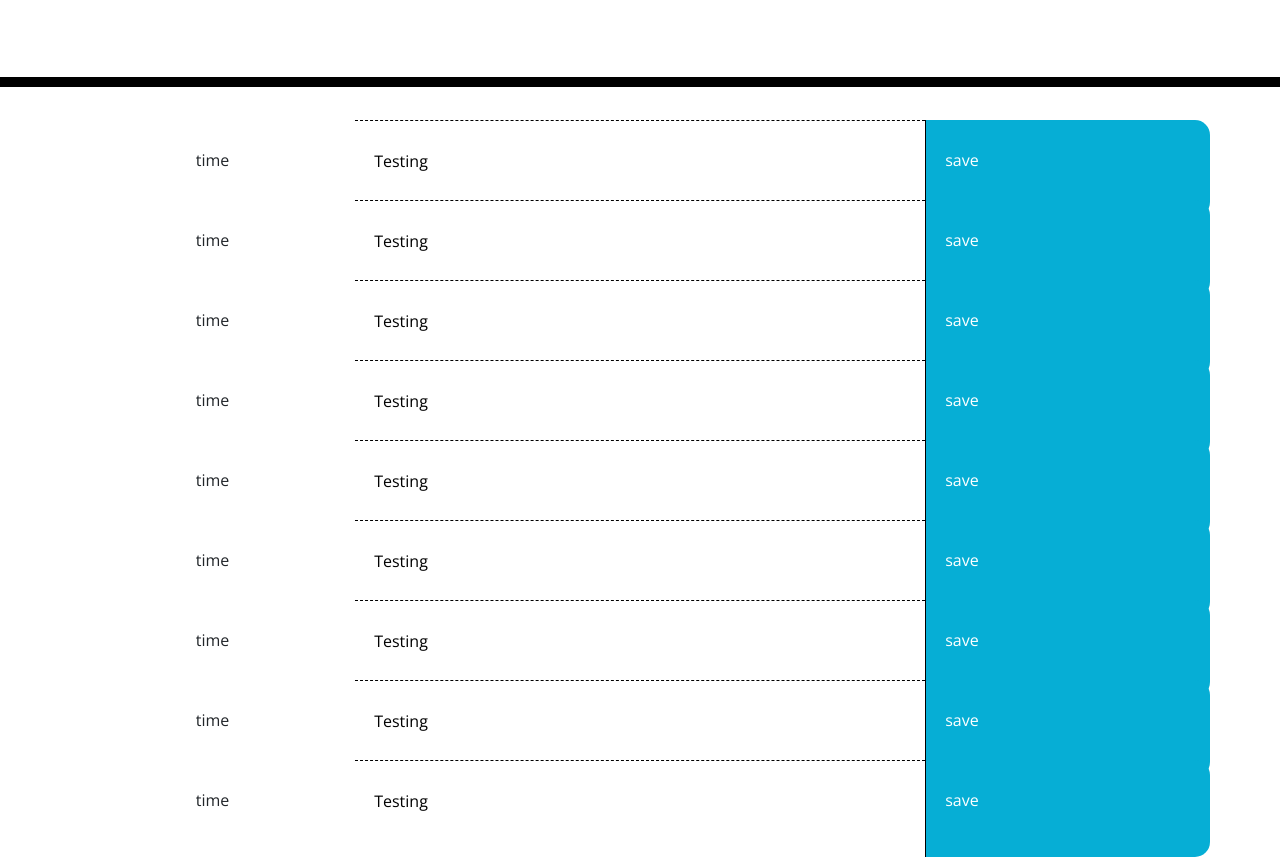
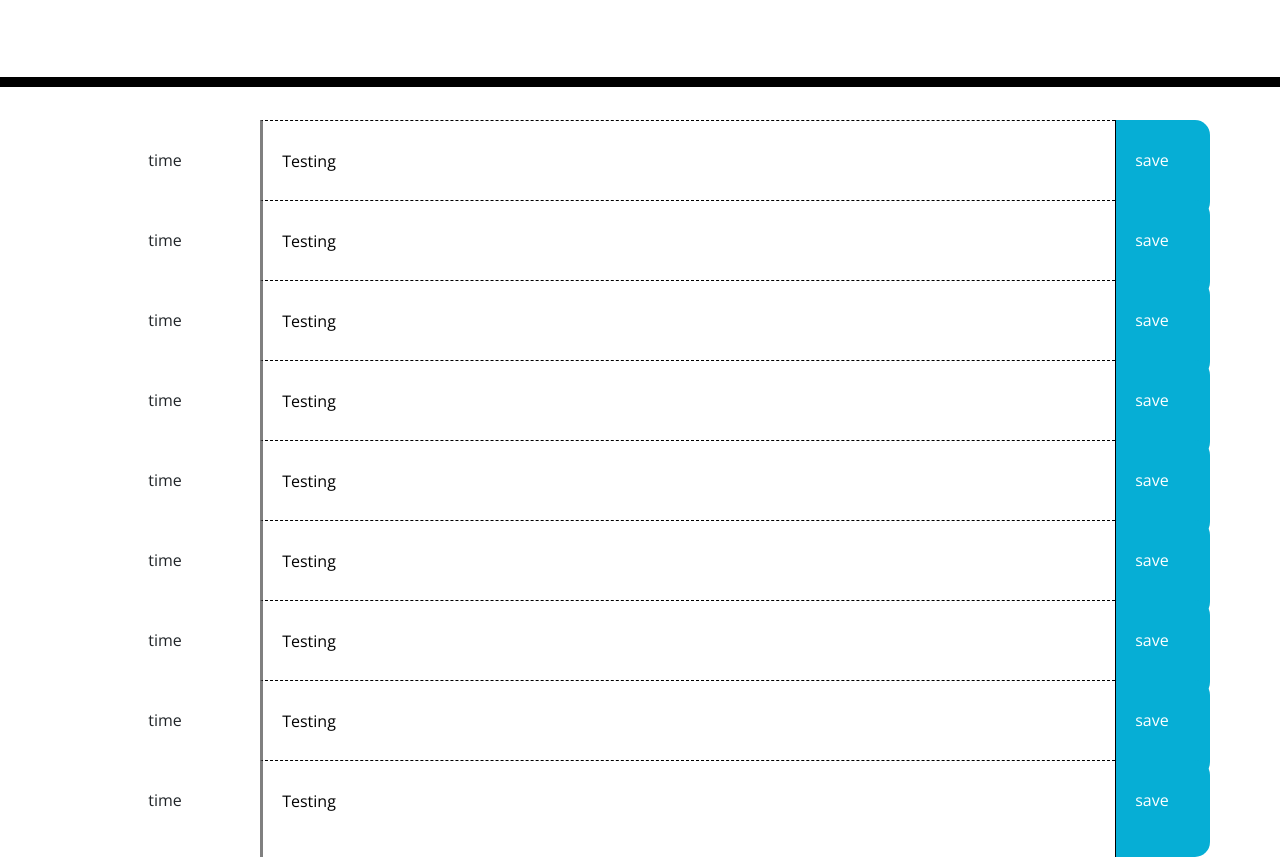
Before and after one commit to PanchoPuma/dailyTasks, a plain HTML site: page index.html in a window 1280 px wide. Shown: the part 181-1041 px from the top of the page. Drawn offline with nearby package versions, Linux system fonts and the light colour scheme.

Commit message:
started configuring the main area

```diff
--- a/assets/css/style.css
+++ b/assets/css/style.css
@@ -40,6 +40,7 @@ textarea{
   background-color: #ffffff;
   color: #000000;
   border-top: 1px dashed #000000;
+  border-left: 3px solid grey;
 }
 
 .past {
--- a/index.html
+++ b/index.html
@@ -31,101 +31,101 @@
     <main class="container">
       <!-- Timeblocks go here -->
       <div id="9" class="row">
-        <div class="col-3 time-block">
+        <div class="col-2 time-block">
           <p> time </p>
         </div>
-        <div class="col-6 hour">
+        <div class="col-9 hour">
           <p> Testing </p>
         </div>
-        <div class="col-3 saveBtn">
+        <div class="col-1 saveBtn">
           <p> save </p>
         </div>
       </div>
       <div id="10" class="row">
-        <div class="col-3 time-block">
+        <div class="col-2 time-block">
           <p> time </p>
         </div>
-        <div class="col-6 hour">
+        <div class="col-9 hour">
           <p> Testing </p>
         </div>
-        <div class="col-3 saveBtn">
+        <div class="col-1 saveBtn">
           <p> save </p>
         </div>
       </div>
       <div id="11" class="row">
-        <div class="col-3 time-block">
+        <div class="col-2 time-block">
           <p> time </p>
         </div>
-        <div class="col-6 hour">
+        <div class="col-9 hour">
           <p> Testing </p>
         </div>
-        <div class="col-3 saveBtn">
+        <div class="col-1 saveBtn">
           <p> save </p>
         </div>
       </div>
       <div id="12" class="row">
-        <div class="col-3 time-block">
+        <div class="col-2 time-block">
           <p> time </p>
         </div>
-        <div class="col-6 hour">
+        <div class="col-9 hour">
           <p> Testing </p>
         </div>
-        <div class="col-3 saveBtn">
+        <div class="col-1 saveBtn">
           <p> save </p>
         </div>
       </div>
       <div id="13" class="row">
-        <div class="col-3 time-block">
+        <div class="col-2 time-block">
           <p> time </p>
         </div>
-        <div class="col-6 hour">
+        <div class="col-9 hour">
           <p> Testing </p>
         </div>
-        <div class="col-3 saveBtn">
+        <div class="col-1 saveBtn">
           <p> save </p>
         </div>
       </div>
       <div id="14" class="row">
-        <div class="col-3 time-block">
+        <div class="col-2 time-block">
           <p> time </p>
         </div>
-        <div class="col-6 hour">
+        <div class="col-9 hour">
           <p> Testing </p>
         </div>
-        <div class="col-3 saveBtn">
+        <div class="col-1 saveBtn">
           <p> save </p>
         </div>
       </div>
       <div id="15" class="row">
-        <div class="col-3 time-block">
+        <div class="col-2 time-block">
           <p> time </p>
         </div>
-        <div class="col-6 hour">
+        <div class="col-9 hour">
           <p> Testing </p>
         </div>
-        <div class="col-3 saveBtn">
+        <div class="col-1 saveBtn">
           <p> save </p>
         </div>
       </div>
       <div id="16" class="row">
-        <div class="col-3 time-block">
+        <div class="col-2 time-block">
           <p> time </p>
         </div>
-        <div class="col-6 hour">
+        <div class="col-9 hour">
           <p> Testing </p>
         </div>
-        <div class="col-3 saveBtn">
+        <div class="col-1 saveBtn">
           <p> save </p>
         </div>
       </div>
       <div id="17" class="row">
-        <div class="col-3 time-block">
+        <div class="col-2 time-block">
           <p> time </p>
         </div>
-        <div class="col-6 hour">
+        <div class="col-9 hour">
           <p> Testing </p>
         </div>
-        <div class="col-3 saveBtn">
+        <div class="col-1 saveBtn">
           <p> save </p>
         </div>
       </div>
```
